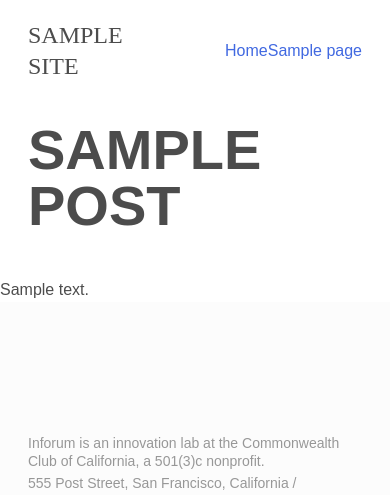
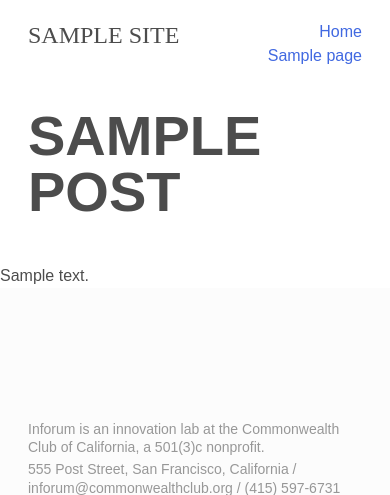
Before and after one commit to tomng/inforumsf, a WordPress theme: template themes/inforum/page.php in a window 390 px wide. Shown: the top 495 px of the page. Run offline with PHP 8.4 and a stand-in for WordPress, Linux system fonts and the light colour scheme; the site name, menu and one post (Sample post) are stand-ins, and other content is empty; some libraries are stand-ins or nearby versions.

Commit message:
Responsive top nav with flexbox, column nav on mobile.

```diff
--- a/themes/inforum/style.css
+++ b/themes/inforum/style.css
@@ -969,7 +969,7 @@ body {
 
 header {
 	display: flex;
-	align-items: center;
+	align-items: flex-start;
 	padding: 20px 68px;
 
 	background-color: #FFF;
@@ -978,14 +978,16 @@ header {
 }
 
 .site-branding {
+	flex-shrink: 0;
 	margin-right: 30px;
 	/*border: solid 1px red;*/
 }
 
 nav {
-}
-
-ul.nav-menu {
+	flex-shrink: 1;
+}
+
+nav ul.nav-menu {
 	display: flex;
 	flex-flow: row wrap;
 	justify-content: flex-end;
@@ -1573,6 +1575,12 @@ footer a:hover {
 @media all
 	and (max-width: 500px) {
 
+	nav ul.nav-menu {
+		flex-flow: column wrap;
+		align-items: flex-end;
+
+	}
+
 	.hero {
 
 		/*background-color: red;*/
```
